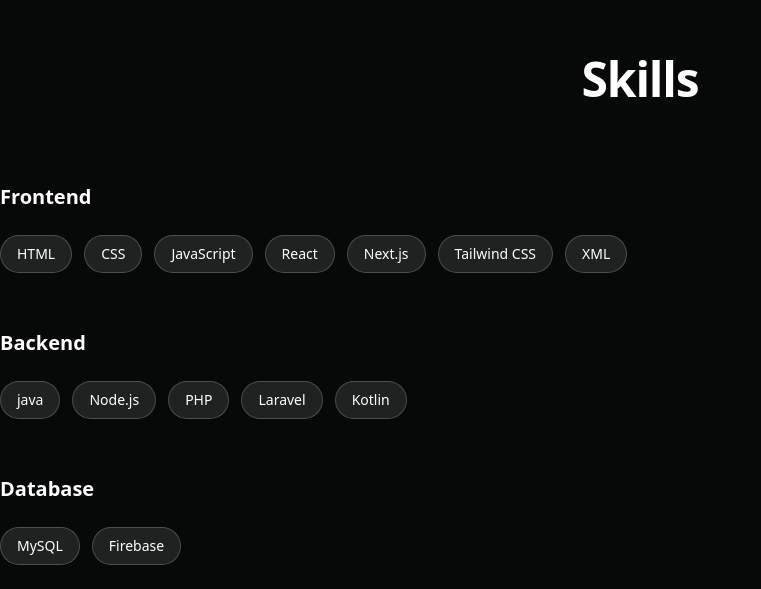
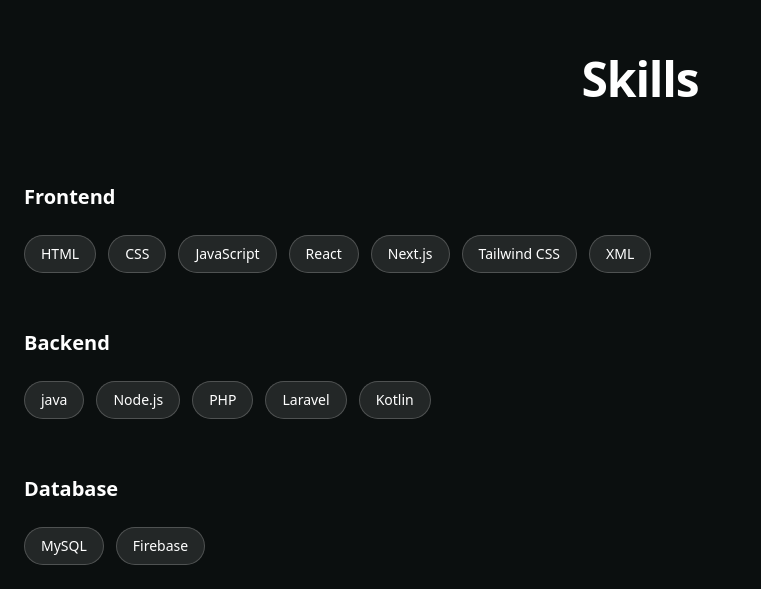
Before and after one commit to sahilahemad/portfolio, a Next.js app: page / in a window 1280 px wide. Shown: the part 1711-2300 px from the top of the page, without its empty margins (0-761 px from the left). Built offline with nearby package versions, Linux system fonts and the light colour scheme.

Commit message:
Update Skills.tsx

```diff
--- a/sections/Skills.tsx
+++ b/sections/Skills.tsx
@@ -7,7 +7,7 @@
 
 export default function Skills() {
   return (
-    <section id="skills" className="py-32 bg-black/40">
+    <section id="skills" className="py-32 px-6 flex justify-center">
       <motion.div
         className="container"
         variants={staggerContainer}
```
